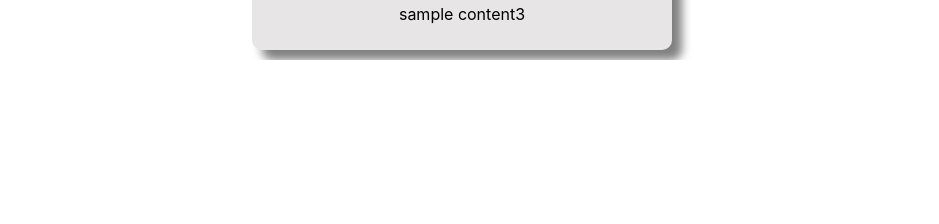
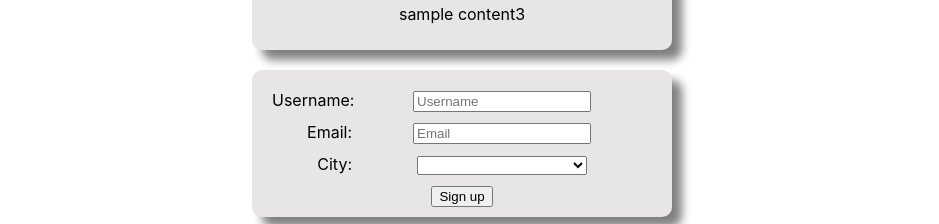
Before and after one commit to chtunsw/react-app, a React (Create React App) app: page / in a window 1280 px wide. Shown: the part 1371-1595 px from the top of the page, without its empty margins (178-1117 px from the left). Before the commit the page ends 1431 px from the top, so only its background shows below. Built offline with nearby package versions, Linux system fonts and the light colour scheme.

Commit message:
Form added

```diff
--- a/src/App.js
+++ b/src/App.js
@@ -3,6 +3,7 @@ import './App.css';
 import CardList from './components/CardList'
 import {cardsInfo, cityList} from './components/mockdata'
 import ClockWall from './components/ClockWall'
+import SampleForm from './components/SampleForm'
 
 class App extends Component {
   render() {
@@ -10,6 +11,7 @@ class App extends Component {
       <div className="App">
         <ClockWall cities={cityList}/>
         <CardList cardsInfo={cardsInfo} />
+        <SampleForm />
       </div>
     );
   }
--- /dev/null
+++ b/src/components/SampleForm.css
@@ -0,0 +1,25 @@
+.FormPaper {
+    display: inline-block;
+    margin: 10px;
+    width: 400px;
+    height: auto;
+    padding: 10px;
+    background-color: #7b72722e;
+    box-shadow: 10px 10px 10px grey;
+    border-radius:10px;
+  }
+
+.FormRow {
+    margin:10px
+}
+
+.FormLabel {
+    float: left;
+    width: 80px;
+    display: inline-block;
+    text-align: right
+}
+
+.FormInput {
+    width: 170px;
+}
--- /dev/null
+++ b/src/components/SampleForm.js
@@ -0,0 +1,58 @@
+import React from 'react'
+import './SampleForm.css'
+
+class SampleForm extends React.Component {
+    constructor(props) {
+        super(props);
+        this.state = {
+            username:'',
+            email:'',
+            city:'',
+        }
+    }
+
+    handleFieldChange = (e) => {
+        this.setState({[e.target.id]: e.target.value}) // dynamic key applied
+    }
+
+    handleSubmit = (e) => {
+        e.preventDefault() // used to prevent reloading page
+        console.log('Submitted')
+        console.log(this.state)
+        this.setState({
+            username:'',
+            email:'',
+            city:'',
+        })
+    }
+
+    render() {
+        return(
+            <form className='FormPaper' onSubmit={this.handleSubmit}>
+                <div className="FormRow">
+                    <label className='FormLabel' htmlFor="username">Username:</label>
+                    <input className='FormInput' value={this.state.username} onChange={this.handleFieldChange} type="text" id="username" placeholder="Username" />
+                </div>
+                <div className="FormRow">
+                    <label className='FormLabel' htmlFor="email">Email:</label>
+                    <input className='FormInput' value={this.state.email} onChange={this.handleFieldChange} type="email" id="email" placeholder="Email" />
+                </div>
+                <div className="FormRow">
+                    <label className='FormLabel' htmlFor="city">City:</label>
+                    <select className='FormInput' value={this.state.city} onChange={this.handleFieldChange} id="city">
+                        <option value=""></option>
+                        <option value="Sydney">Sydney</option>
+                        <option value="Melbourne">Melbourne</option>
+                        <option value="Brisbane">Brisbane</option>
+                    </select>
+                </div>
+                <div className="FromRow">
+                    <button type="submit">Sign up</button>
+                </div>
+            </form>
+        )
+    }
+
+}
+
+export default SampleForm;
```
